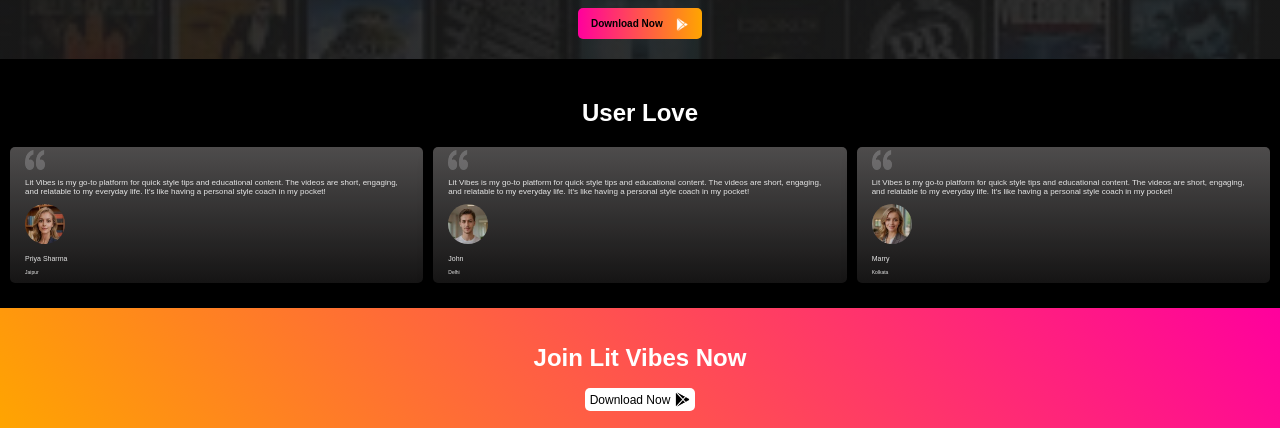
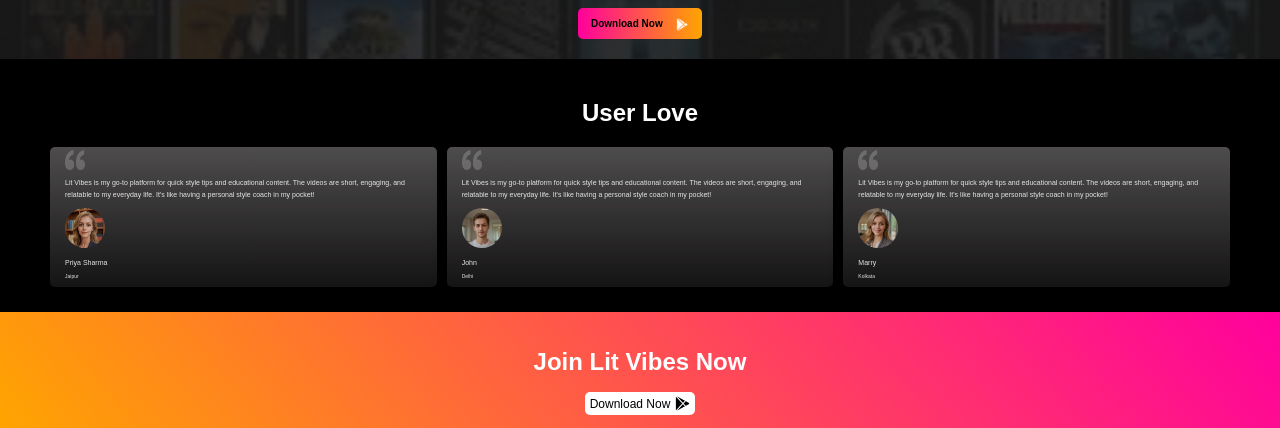
Before and after one commit to Vasanthkumar12/Lit-Vibes, a plain HTML site: page index.html in a window 1280 px wide. Shown: the part 1205-1633 px from the top of the page. Drawn offline with Linux system fonts and the light colour scheme.

Commit message:
Font size changed for post cards

```diff
--- a/style.css
+++ b/style.css
@@ -182,7 +182,7 @@ body {
     grid-template-columns: repeat(3, 1fr);
     column-gap: 10px;
     opacity: 0.9;
-    margin: 0px 10px 10px 10px;
+    margin: 0px 50px 10px 50px;
 }
 .cont_2_inner_container {
     display: flex;
@@ -207,7 +207,8 @@ body {
 }
 .cont_2_inner_container > p {
     /* max-width: 100px; */
-    font-size: 8px;
+    font-size: 7px;
+    line-height: 12px;
 }
 .cont_2_in_level_1 > div > p:nth-child(1) {
     font-size: 7px;
```
